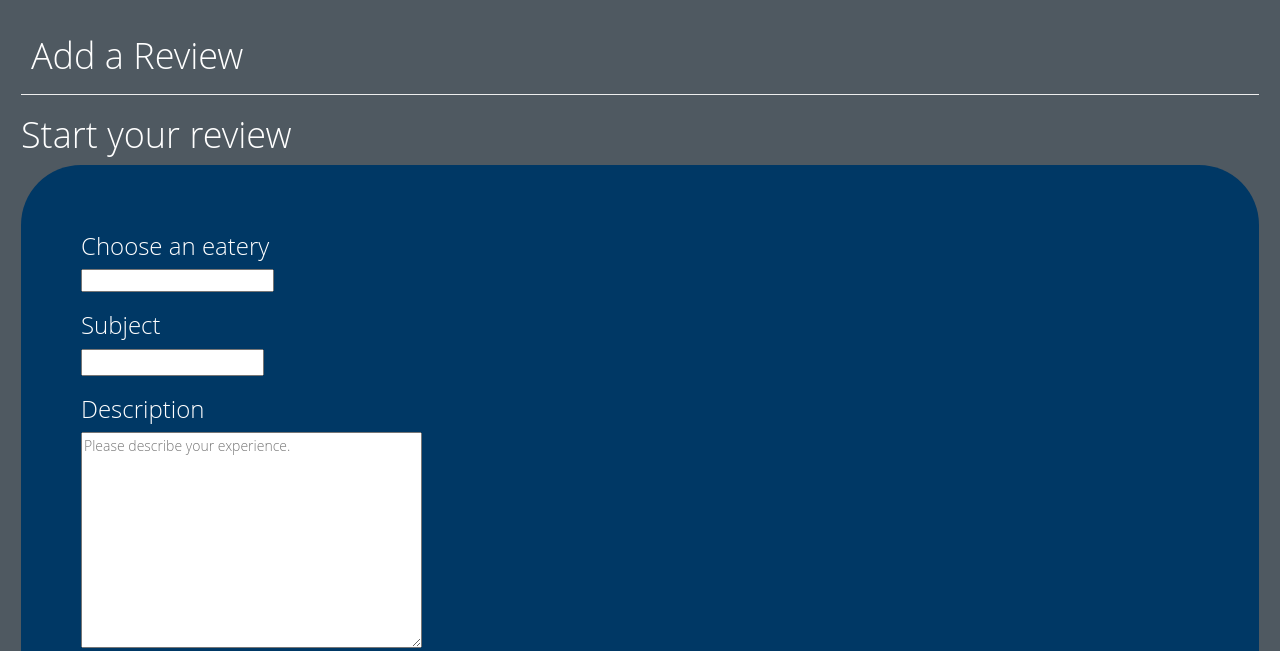
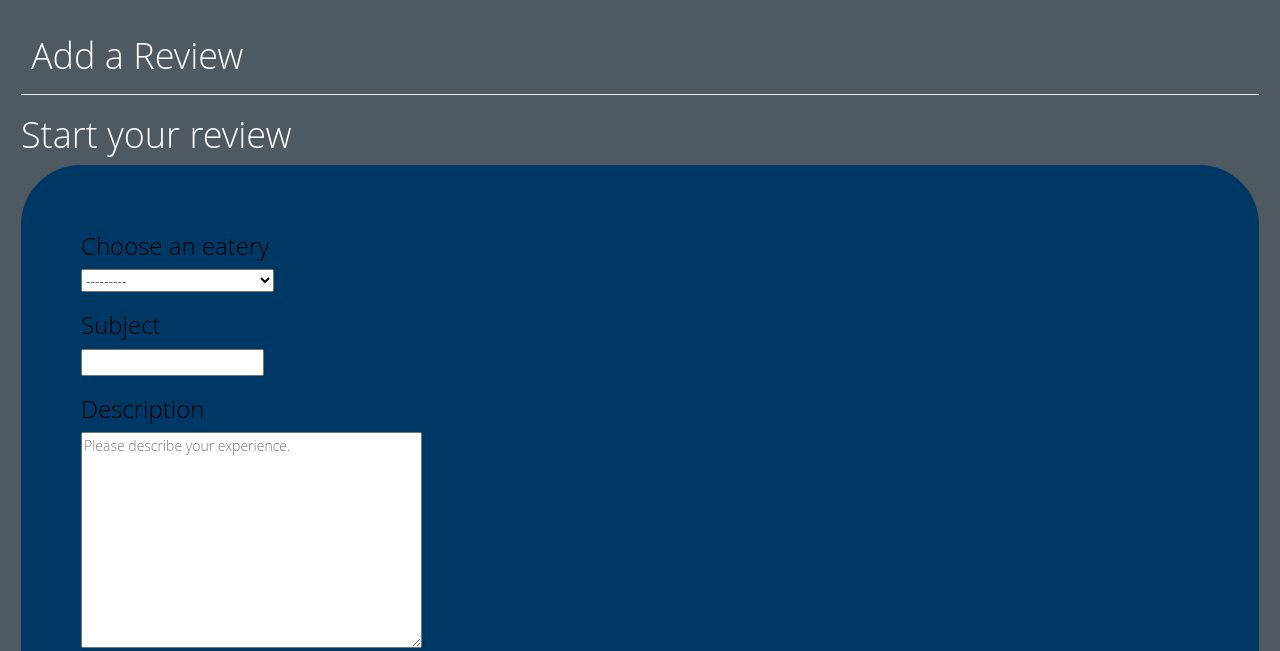
Before and after one commit to FergusMacNamara/ITechGroupProj, a Django app: page /gugrub/add_new_review/ in a window 1280 px wide. Shown: the part 362-1013 px from the top of the page. Run offline with Django 3.2, Linux system fonts and the light colour scheme; a user stored in the database is signed in; data comes from the database, SQL or seed files in the repository; both versions use the stored data as it was after the commit; parts of the project's set-up code (start-up, migrations or seed data) failed here and were passed over; some libraries are stand-ins or nearby versions.

Commit message:
Black font to new review
CSS

```diff
--- a/GUGrubGuide/static/css/stylesheet.css
+++ b/GUGrubGuide/static/css/stylesheet.css
@@ -5,6 +5,11 @@ body{
   line-height     : 1.5;
   background-color: #4F5961;
   color           : #ffffff;
+}
+
+eatForm{
+
+color: black
 }
 
 p{
--- a/GUGrubGuide/templates/gugrub/add_new_review.html
+++ b/GUGrubGuide/templates/gugrub/add_new_review.html
@@ -20,6 +20,7 @@
         <h1>Start your review</h1>
     <!--</div>-->
 <div class="jumbotron" id="frame" >
+	<eatForm>
             {% if form.eatery %}
             <h3> Choose an eatery </h3>
             {{form.eatery}}
@@ -35,7 +36,7 @@
             <h3> Description </h3>
                 {{form.description}}
             {% endif %}
-
+    </eatForm>
             {% if form.qualityRating %}
                 <div class="hidden">{{form.qualityRating}}</div>
 
```
Also changed, not shown: GUGrubGuide/db.sqlite3.
